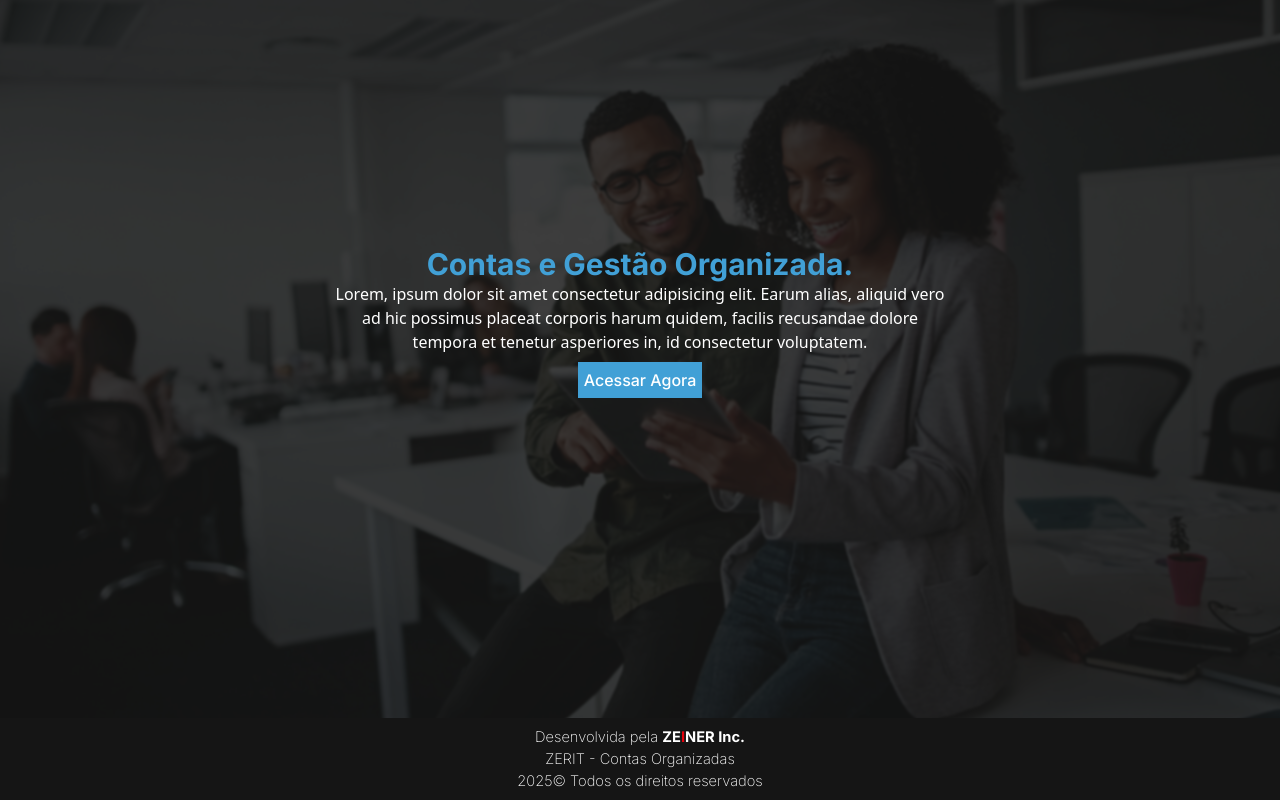
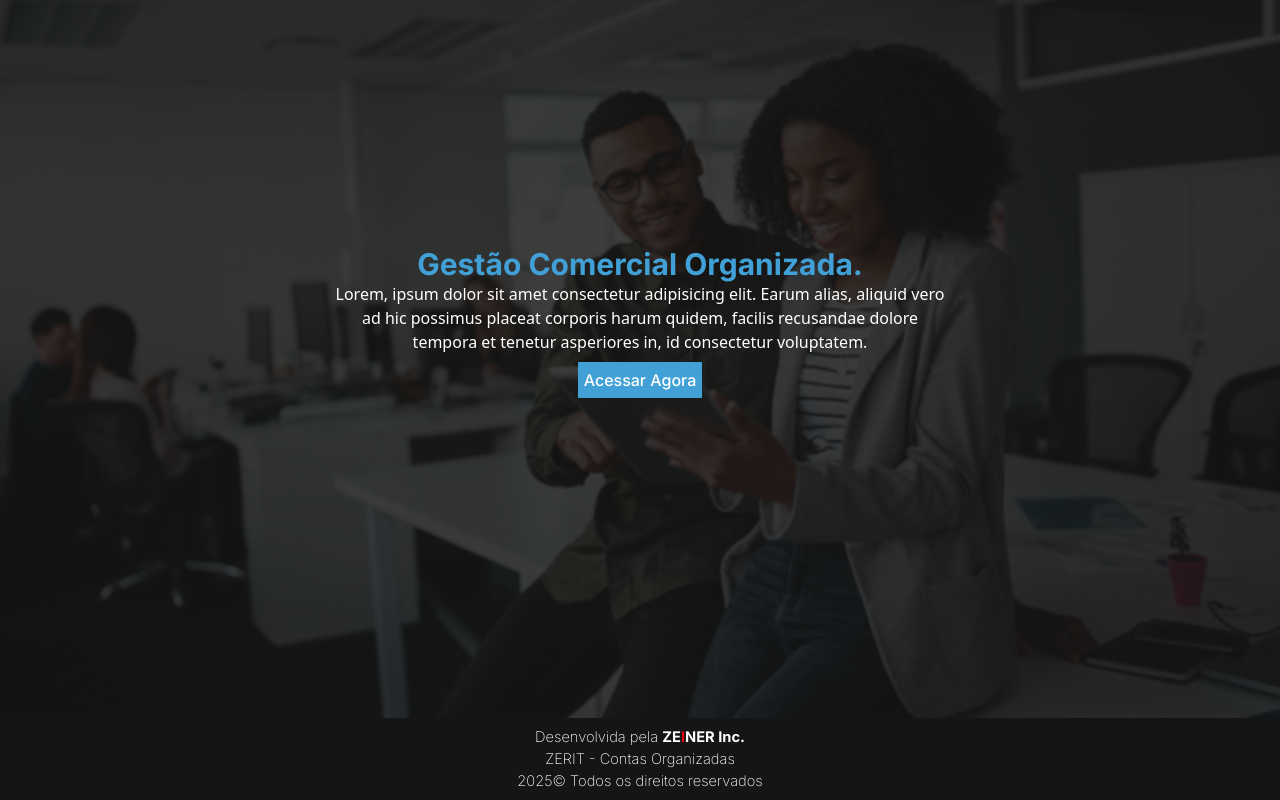
Before and after one commit to C4L3B3666/ZERIT, a website: page index.html in a window 1280 px wide. Shown: the part 82-882 px from the top of the page. Drawn offline with Linux system fonts and the light colour scheme.

Commit message:
Alteração no texto da HERO

```diff
--- a/index.html
+++ b/index.html
@@ -28,7 +28,7 @@
     <main class="bg-[#151515cc] backdrop-blur-[1px]">
         <div class="flex flex-col h-screen justify-center items-center px-7">
             <nav class="text-center md:w-1/2">
-                <h1 class="font-bold text-3xl font-inter text-[#41A0D6]">Contas e Gestão Organizada.</h1>
+                <h1 class="font-bold text-3xl font-inter text-[#41A0D6]">Gestão Comercial Organizada.</h1>
                 <p class="font-extralight text-white">Lorem, ipsum dolor sit amet consectetur adipisicing elit. Earum alias, aliquid vero ad hic possimus placeat corporis harum quidem, facilis recusandae dolore tempora et tenetur asperiores in, id consectetur voluptatem.</p>
             </nav>
             <nav>
```
